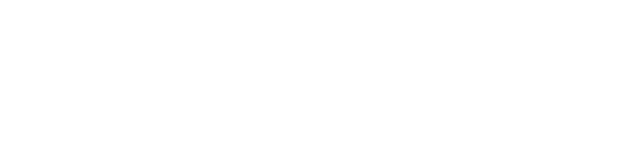
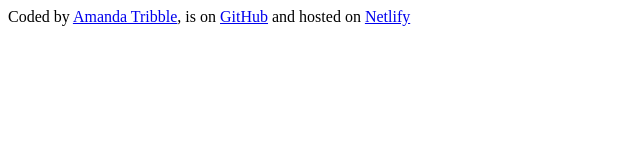
Before and after one commit to aetribble/my-weather-app, a plain HTML site: page index.html in a window 1280 px wide. Shown: the whole page, without its empty margins (0-640 px from the left). Drawn offline with Linux system fonts and the light colour scheme.

Commit message:
Added footer

```diff
--- a/index.html
+++ b/index.html
@@ -7,6 +7,9 @@
   <link rel="stylesheet" href="src/style.css">
 </head>
 <body>
+  <footer>
+    Coded by <a href="https://github.com/aetribble">Amanda Tribble</a>, is on <a href="https://github.com/aetribble/my-weather-app">GitHub</a> and hosted on <a href="https://aetribble-weather.netlify.app/">Netlify</a>
+  </footer>
  <script src="src/index.js">
  </script>
 </body>
```
